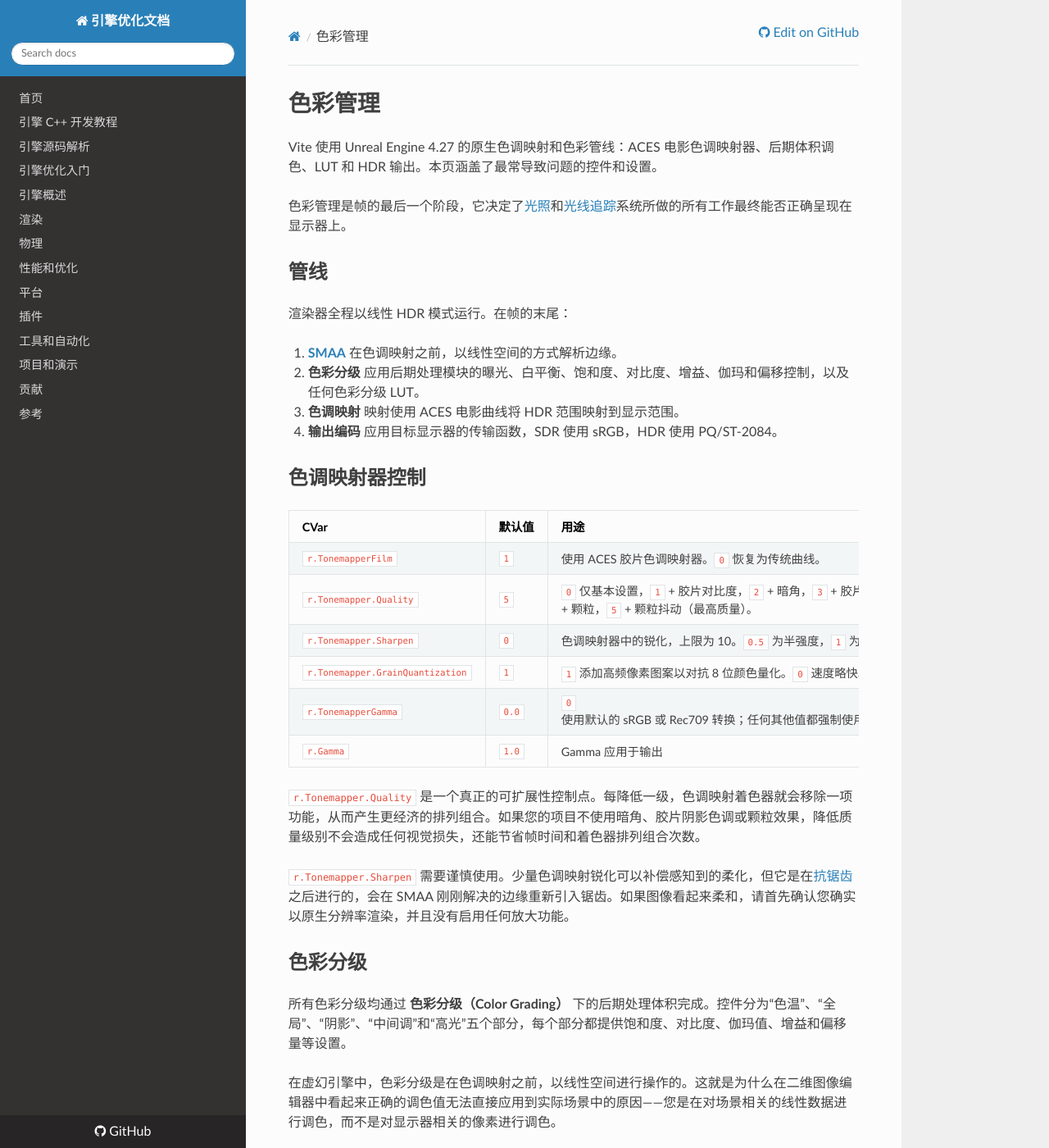
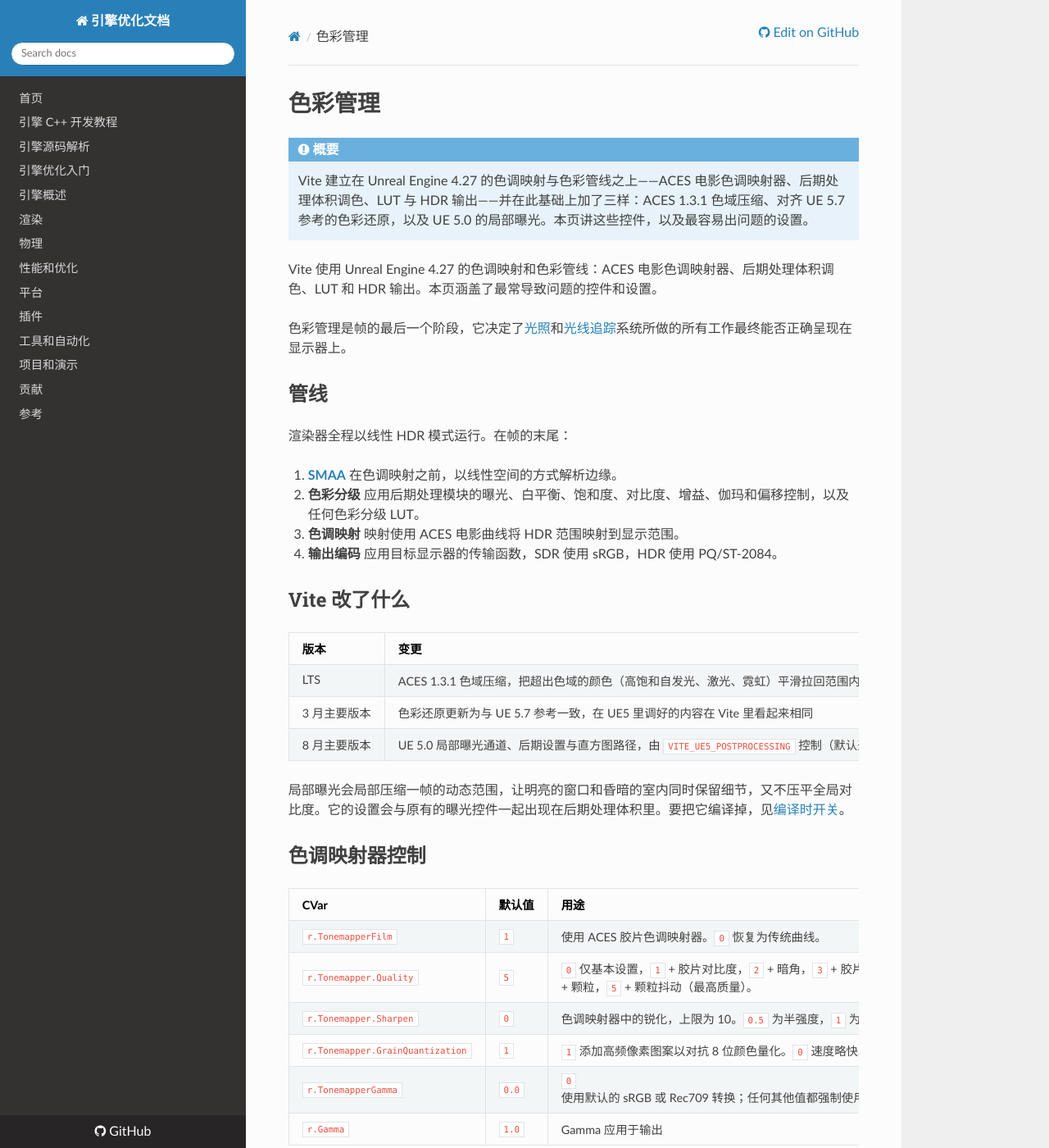
Before and after one commit to OpenHUTB/cpp, an MkDocs documentation site: the page built from docs/optimization/Rendering/Color-Management.md, in a window 1280 px wide and 1400 px high. Shown: the whole window at 82% size. Built offline with MkDocs 1.6.1, drawn with Linux system fonts in a browser that asks for light colours; nearby versions of some CDN libraries; a script that is not in the unit is left out.

Commit message:
docs: 补回色彩管理页的「Vite 改了什么」整节
原文有一节讲三项新增：LTS 的 ACES 1.3.1 色域压缩、3 月主要版本对齐 UE 5.7 色彩还原、
8 月主要版本在 VITE_UE5_POSTPROCESSING 后提供的 UE 5.0 局部曝光，以及局部曝光的说明与编译开关链接。
原译整节缺失，只在开头一句里说「使用原生管线」，把新增内容全丢了。顺带补「概要」note。

```diff
--- a/docs/optimization/Rendering/Color-Management.md
+++ b/docs/optimization/Rendering/Color-Management.md
@@ -1,5 +1,8 @@
 # 色彩管理
-Vite 使用 Unreal Engine 4.27 的原生色调映射和色彩管线：ACES 电影色调映射器、后期体积调色、LUT 和 HDR 输出。本页涵盖了最常导致问题的控件和设置。
+!!! note "概要"
+    Vite 建立在 Unreal Engine 4.27 的色调映射与色彩管线之上——ACES 电影色调映射器、后期处理体积调色、LUT 与 HDR 输出——并在此基础上加了三样：ACES 1.3.1 色域压缩、对齐 UE 5.7 参考的色彩还原，以及 UE 5.0 的局部曝光。本页讲这些控件，以及最容易出问题的设置。
+
+Vite 使用 Unreal Engine 4.27 的色调映射和色彩管线：ACES 电影色调映射器、后期处理体积调色、LUT 和 HDR 输出。本页涵盖了最常导致问题的控件和设置。
 
 色彩管理是帧的最后一个阶段，它决定了[光照](./Global-Illumination.md)和[光线追踪](./Ray-Tracing.md)系统所做的所有工作最终能否正确呈现在显示器上。
 
@@ -13,6 +16,16 @@ Vite 使用 Unreal Engine 4.27 的原生色调映射和色彩管线：ACES 电
 3. **色调映射** 映射使用 ACES 电影曲线将 HDR 范围映射到显示范围。
 4. **输出编码** 应用目标显示器的传输函数，SDR 使用 sRGB，HDR 使用 PQ/ST-2084。
 
+
+## Vite 改了什么
+
+| 版本 | 变更 |
+|---|---|
+| LTS | ACES 1.3.1 色域压缩，把超出色域的颜色（高饱和自发光、激光、霓虹）平滑拉回范围内，而不是直接裁掉 |
+| 3 月主要版本 | 色彩还原更新为与 UE 5.7 参考一致，在 UE5 里调好的内容在 Vite 里看起来相同 |
+| 8 月主要版本 | UE 5.0 局部曝光通道、后期设置与直方图路径，由 `VITE_UE5_POSTPROCESSING` 控制（默认开启） |
+
+局部曝光会局部压缩一帧的动态范围，让明亮的窗口和昏暗的室内同时保留细节，又不压平全局对比度。它的设置会与原有的曝光控件一起出现在后期处理体积里。要把它编译掉，见[编译时开关](../Performance/Compile-Time-Switches.md)。
 
 ## 色调映射器控制
 
```
